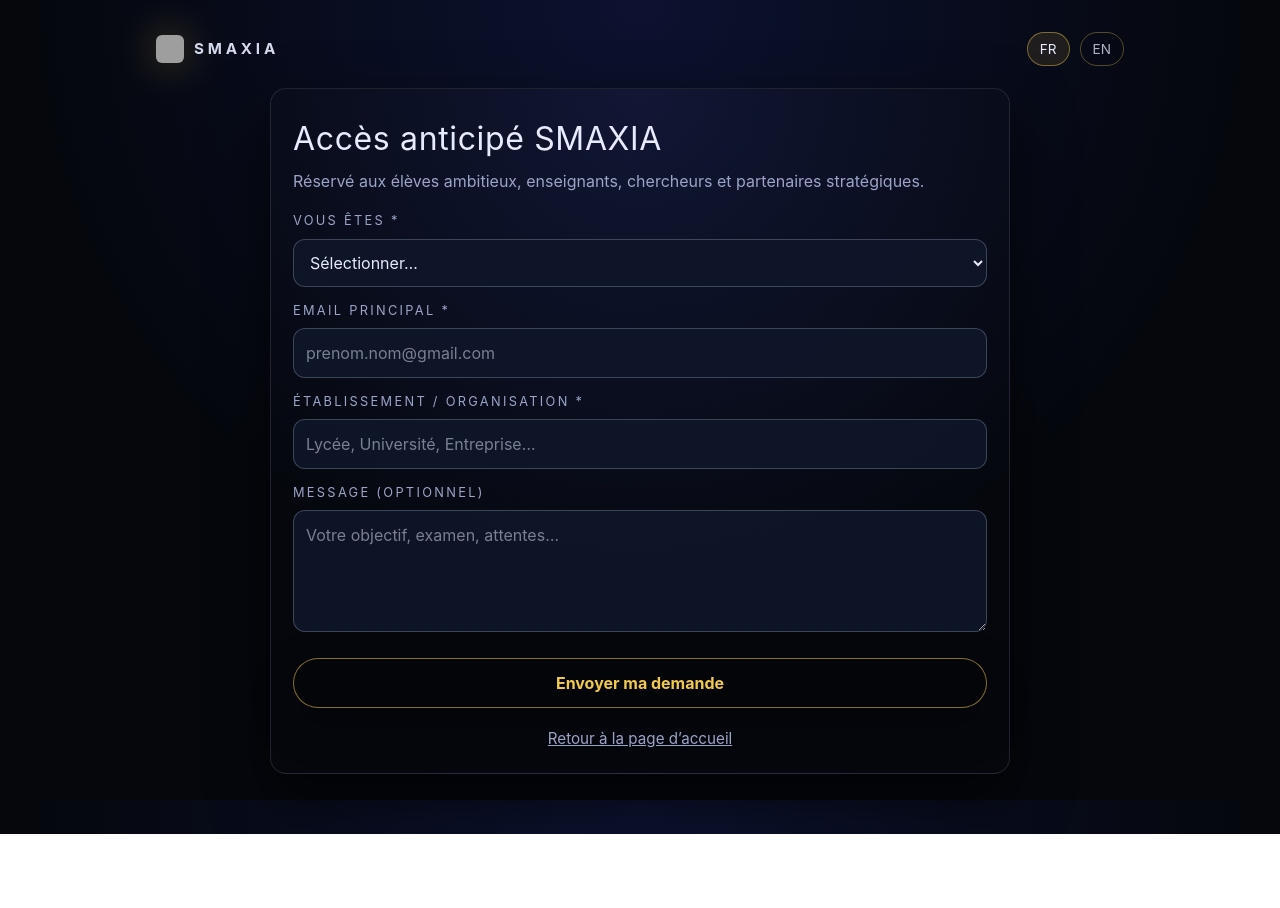
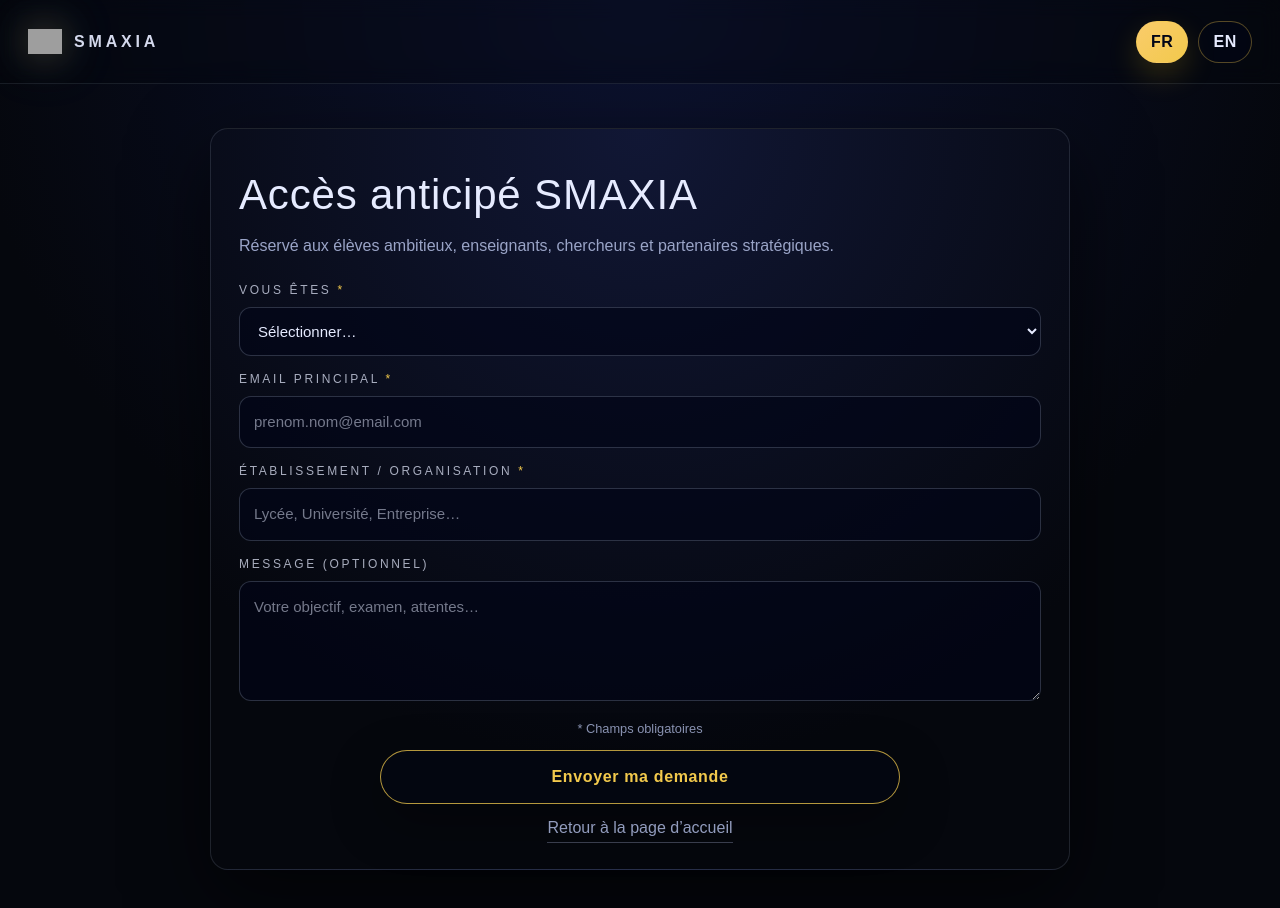
Before and after one commit to PlayCityImmersion/smaxia-frontend, a Next.js app: page /early-access in a window 1280 px wide. Shown: the top 908 px of the page. Before the commit the page ends 834 px from the top, so only its background shows below. Built offline with nearby package versions, Linux system fonts and the light colour scheme; grey boxes are pictures that could not be loaded.

Commit message:
Update early-access UI (premium) + submit via /api/early-access

```diff
--- a/app/early-access/page.tsx
+++ b/app/early-access/page.tsx
@@ -1,196 +1,478 @@
 "use client";
+
+import React, { useMemo, useState } from "react";
+import { useRouter } from "next/navigation";
+
+type Lang = "fr" | "en";
+
+type FormState = {
+  role: string;
+  email: string;
+  org: string;
+  message: string;
+};
+
 export default function EarlyAccessPage() {
+  const router = useRouter();
+  const [lang, setLang] = useState<Lang>("fr");
+  const [loading, setLoading] = useState(false);
+  const [error, setError] = useState<string>("");
+  const [state, setState] = useState<FormState>({
+    role: "",
+    email: "",
+    org: "",
+    message: "",
+  });
+
+  const t = useMemo(() => {
+    const FR = {
+      title: "Accès anticipé SMAXIA",
+      subtitle:
+        "Réservé aux élèves ambitieux, enseignants, chercheurs et partenaires stratégiques.",
+      youAre: "Vous êtes",
+      select: "Sélectionner…",
+      roles: {
+        student: "Élève / Étudiant",
+        parent: "Parent",
+        teacher: "Enseignant / Professeur",
+        school: "École / Institution",
+        other: "Autre",
+      },
+      email: "Email principal",
+      org: "Établissement / Organisation",
+      orgPh: "Lycée, Université, Entreprise…",
+      msg: "Message (optionnel)",
+      msgPh: "Votre objectif, examen, attentes…",
+      send: "Envoyer ma demande",
+      sending: "Envoi en cours…",
+      required: "* Champs obligatoires",
+      backHome: "Retour à la page d’accueil",
+      errors: {
+        required: "Merci de renseigner les champs obligatoires.",
+        invalidEmail: "Adresse email invalide.",
+        generic: "Impossible d’envoyer votre demande. Réessayez dans 30 secondes.",
+      },
+    };
+
+    const EN = {
+      title: "SMAXIA Early Access",
+      subtitle:
+        "Reserved for ambitious students, teachers, researchers and strategic partners.",
+      youAre: "You are",
+      select: "Select…",
+      roles: {
+        student: "Student",
+        parent: "Parent",
+        teacher: "Teacher / Professor",
+        school: "School / Institution",
+        other: "Other",
+      },
+      email: "Primary email",
+      org: "School / Organization",
+      orgPh: "High school, University, Company…",
+      msg: "Message (optional)",
+      msgPh: "Your goal, exam, expectations…",
+      send: "Submit my request",
+      sending: "Sending…",
+      required: "* Required fields",
+      backHome: "Back to homepage",
+      errors: {
+        required: "Please fill in the required fields.",
+        invalidEmail: "Invalid email address.",
+        generic: "Unable to submit your request. Please try again in 30 seconds.",
+      },
+    };
+
+    return lang === "fr" ? FR : EN;
+  }, [lang]);
+
+  const onChange =
+    (key: keyof FormState) =>
+    (e: React.ChangeEvent<HTMLInputElement | HTMLTextAreaElement | HTMLSelectElement>) => {
+      setError("");
+      setState((s) => ({ ...s, [key]: e.target.value }));
+    };
+
+  const isValidEmail = (email: string) => {
+    // simple + robust enough for frontend validation
+    return /^[^\s@]+@[^\s@]+\.[^\s@]+$/.test(email.trim());
+  };
+
+  const submit = async (e: React.FormEvent) => {
+    e.preventDefault();
+    setError("");
+
+    const role = state.role.trim();
+    const email = state.email.trim();
+    const org = state.org.trim();
+
+    if (!role || !email || !org) {
+      setError(t.errors.required);
+      return;
+    }
+    if (!isValidEmail(email)) {
+      setError(t.errors.invalidEmail);
+      return;
+    }
+
+    setLoading(true);
+    try {
+      const res = await fetch("/api/early-access", {
+        method: "POST",
+        headers: { "Content-Type": "application/json" },
+        // IMPORTANT: no mailto, no external action
+        body: JSON.stringify({
+          role,
+          email,
+          org,
+          message: state.message?.trim() || "",
+          lang,
+          pageUrl: typeof window !== "undefined" ? window.location.href : "",
+          ts: new Date().toISOString(),
+        }),
+      });
+
+      if (!res.ok) {
+        throw new Error(`HTTP ${res.status}`);
+      }
+
+      router.push("/early-access/success");
+    } catch (_err) {
+      setError(t.errors.generic);
+    } finally {
+      setLoading(false);
+    }
+  };
+
   return (
-    <>
-      <main className="wrap">
-        <header className="top">
+    <main className="page">
+      {/* Top bar */}
+      <header className="topbar">
         <div className="brand">
+          {/* Remplacez le src si votre logo est ailleurs */}
           <img className="logo" src="/smaxia-logo.png" alt="SMAXIA" />
-            <span className="name">SMAXIA</span>
+          <span className="brandName">SMAXIA</span>
         </div>
 
         <div className="lang">
-            <span className="pill active">FR</span>
-            <span className="pill">EN</span>
+          <button
+            type="button"
+            className={`langBtn ${lang === "fr" ? "active" : ""}`}
+            onClick={() => setLang("fr")}
+            aria-pressed={lang === "fr"}
+          >
+            FR
+          </button>
+          <button
+            type="button"
+            className={`langBtn ${lang === "en" ? "active" : ""}`}
+            onClick={() => setLang("en")}
+            aria-pressed={lang === "en"}
+          >
+            EN
+          </button>
         </div>
       </header>
 
-        <section className="card">
-          <h1>Accès anticipé SMAXIA</h1>
-          <p className="sub">
-            Réservé aux élèves ambitieux, enseignants, chercheurs et partenaires stratégiques.
-          </p>
+      <section className="wrap">
+        <div className="card">
+          <h1 className="title">{t.title}</h1>
+          <p className="subtitle">{t.subtitle}</p>
 
-          {/* FORMULAIRE : POST (aucun mailto) */}
-          <form
-            className="form"
-            action="https://formsubmit.co/alexis.zahbi@smaxia.com"
-            method="POST"
-          >
-            {/* Paramètres FormSubmit */}
-            <input type="hidden" name="_subject" value="SMAXIA — Nouvelle demande d’accès anticipé" />
-            <input type="hidden" name="_captcha" value="false" />
-            <input type="hidden" name="_template" value="table" />
-            <input type="hidden" name="_next" value="https://smaxia.com/early-access/success" />
-
-            <div className="field">
-              <label>VOUS ÊTES *</label>
-              <select name="profil" required defaultValue="">
-                <option value="" disabled>Sélectionner…</option>
-                <option value="Élève / Étudiant">Élève / Étudiant</option>
-                <option value="Parent">Parent</option>
-                <option value="Enseignant / Professeur">Enseignant / Professeur</option>
-                <option value="Chercheur">Chercheur</option>
-                <option value="Institution / Partenaire">Institution / Partenaire</option>
-                <option value="Autre">Autre</option>
+          <form className="form" onSubmit={submit} noValidate>
+            <div className="grid">
+              <div className="field full">
+                <label className="label">
+                  {t.youAre} <span className="req">*</span>
+                </label>
+                <select className="control" value={state.role} onChange={onChange("role")} required>
+                  <option value="">{t.select}</option>
+                  <option value="student">{t.roles.student}</option>
+                  <option value="parent">{t.roles.parent}</option>
+                  <option value="teacher">{t.roles.teacher}</option>
+                  <option value="school">{t.roles.school}</option>
+                  <option value="other">{t.roles.other}</option>
                 </select>
               </div>
 
-            <div className="field">
-              <label>EMAIL PRINCIPAL *</label>
-              <input type="email" name="email" required placeholder="prenom.nom@gmail.com" />
+              <div className="field full">
+                <label className="label">
+                  {t.email} <span className="req">*</span>
+                </label>
+                <input
+                  className="control"
+                  type="email"
+                  value={state.email}
+                  onChange={onChange("email")}
+                  placeholder="prenom.nom@email.com"
+                  autoComplete="email"
+                  required
+                />
               </div>
 
-            <div className="field">
-              <label>ÉTABLISSEMENT / ORGANISATION *</label>
-              <input type="text" name="organisation" required placeholder="Lycée, Université, Entreprise…" />
+              <div className="field full">
+                <label className="label">
+                  {t.org} <span className="req">*</span>
+                </label>
+                <input
+                  className="control"
+                  type="text"
+                  value={state.org}
+                  onChange={onChange("org")}
+                  placeholder={t.orgPh}
+                  autoComplete="organization"
+                  required
+                />
               </div>
 
-            <div className="field">
-              <label>MESSAGE (OPTIONNEL)</label>
-              <textarea name="message" rows={4} placeholder="Votre objectif, examen, attentes…" />
+              <div className="field full">
+                <label className="label">{t.msg}</label>
+                <textarea
+                  className="control textarea"
+                  value={state.message}
+                  onChange={onChange("message")}
+                  placeholder={t.msgPh}
+                />
+              </div>
             </div>
 
-            <button className="btn" type="submit">Envoyer ma demande</button>
+            {error ? (
+              <div className="alert" role="alert">
+                {error}
+              </div>
+            ) : null}
 
-            <a className="back" href="/">Retour à la page d’accueil</a>
+            <div className="footer">
+              <small className="hint">{t.required}</small>
+
+              <button className="submit" type="submit" disabled={loading}>
+                {loading ? t.sending : t.send}
+              </button>
+
+              <a className="back" href="/">
+                {t.backHome}
+              </a>
+            </div>
           </form>
+        </div>
       </section>
-      </main>
 
-      <style jsx global>{`
-        :root{
-          --bg:#05070d;
-          --panel:#070b1a;
-          --panel2:#0a0f1f;
-          --text:#e6ebff;
-          --muted:#9aa4c7;
-          --gold:#f2c94c;
-          --blue:#4da3ff;
-          --border: rgba(148,163,184,.18);
-        }
-        html,body{height:100%}
-        body{
-          margin:0;
-          font-family: Inter, "Segoe UI", Arial, sans-serif;
+      <style jsx>{`
+        .page {
+          min-height: 100vh;
           background: radial-gradient(circle at top, #0c1230 0%, #05070d 60%);
-          color: var(--text);
-        }
-        .wrap{
-          min-height:100vh;
-          padding: 22px 16px 60px;
-          display:flex;
-          flex-direction:column;
-          align-items:center;
-        }
-        .top{
-          width:min(980px, 100%);
-          display:flex;
-          align-items:center;
-          justify-content:space-between;
-          padding: 10px 6px 22px;
-        }
-        .brand{
-          display:flex; gap:10px; align-items:center;
-        }
-        .logo{
-          width:28px; height:28px; border-radius:6px;
-          object-fit:cover;
-          filter: drop-shadow(0 0 20px rgba(242,201,76,.35));
-        }
-        .name{
-          letter-spacing:.25em;
-          font-weight:700;
-          font-size:.95rem;
-          opacity:.92;
-        }
-        .lang{display:flex; gap:10px;}
-        .pill{
-          border:1px solid rgba(242,201,76,.45);
-          padding:6px 12px;
-          border-radius:999px;
-          font-size:.85rem;
-          opacity:.75;
-        }
-        .pill.active{
-          background: rgba(242,201,76,.10);
-          opacity:1;
+          color: #e6ebff;
         }
 
-        .card{
-          width:min(740px, 100%);
-          background: radial-gradient(circle at top, #111735 0%, #05070d 70%);
-          border:1px solid var(--border);
-          border-radius: 16px;
-          box-shadow: 0 24px 60px rgba(0,0,0,.65);
-          padding: 26px 22px 22px;
+        .topbar {
+          height: 84px;
+          display: flex;
+          align-items: center;
+          justify-content: space-between;
+          padding: 0 28px;
+          border-bottom: 1px solid rgba(148, 163, 184, 0.14);
+          backdrop-filter: blur(10px);
+          background: rgba(5, 7, 13, 0.35);
         }
-        h1{
-          margin:0 0 6px;
-          font-size: 2.0rem;
-          letter-spacing:.02em;
+
+        .brand {
+          display: flex;
+          align-items: center;
+          gap: 12px;
+          min-width: 180px;
         }
-        .sub{
-          margin:0 0 18px;
-          color: var(--muted);
+        .logo {
+          width: 34px;
+          height: 34px;
+          object-fit: contain;
+          filter: drop-shadow(0 0 18px rgba(242, 201, 76, 0.28))
+            drop-shadow(0 0 26px rgba(77, 163, 255, 0.18));
         }
-        .form{display:grid; gap:14px;}
-        .field label{
-          display:block;
-          font-size:.80rem;
-          letter-spacing:.18em;
-          color: var(--muted);
+        .brandName {
+          letter-spacing: 0.24em;
+          font-weight: 600;
+          opacity: 0.92;
+        }
+
+        .lang {
+          display: flex;
+          gap: 10px;
+          align-items: center;
+        }
+        .langBtn {
+          border: 1px solid rgba(242, 201, 76, 0.35);
+          background: rgba(2, 6, 23, 0.45);
+          color: #e6ebff;
+          padding: 8px 14px;
+          border-radius: 999px;
+          cursor: pointer;
+          font-weight: 600;
+          letter-spacing: 0.04em;
+          transition: transform 0.12s ease, background 0.12s ease, border-color 0.12s ease;
+        }
+        .langBtn:hover {
+          transform: translateY(-1px);
+          border-color: rgba(242, 201, 76, 0.6);
+        }
+        .langBtn.active {
+          background: linear-gradient(135deg, #facc6b, #f2c94c);
+          color: #020617;
+          border-color: transparent;
+          box-shadow: 0 12px 30px rgba(250, 204, 21, 0.18);
+        }
+
+        .wrap {
+          width: 100%;
+          padding: 44px 18px 56px;
+          display: flex;
+          justify-content: center;
+        }
+
+        .card {
+          width: 100%;
+          max-width: 860px;
+          border-radius: 18px;
+          padding: 34px 28px 26px;
+          background: radial-gradient(circle at top, #111735 0%, #05070d 74%);
+          border: 1px solid rgba(148, 163, 184, 0.18);
+          box-shadow: 0 28px 80px rgba(0, 0, 0, 0.6);
+        }
+
+        .title {
+          font-size: 42px;
           margin: 0 0 8px;
+          letter-spacing: 0.02em;
         }
-        input, select, textarea{
-          width:100%;
-          padding: 12px 12px;
+
+        .subtitle {
+          margin: 0 0 22px;
+          color: #9aa4c7;
+          max-width: 760px;
+          line-height: 1.55;
+        }
+
+        .form {
+          margin-top: 6px;
+        }
+
+        .grid {
+          display: grid;
+          grid-template-columns: 1fr;
+          gap: 14px;
+        }
+
+        .field {
+          display: flex;
+          flex-direction: column;
+          gap: 8px;
+        }
+
+        .label {
+          font-size: 12px;
+          letter-spacing: 0.22em;
+          text-transform: uppercase;
+          color: rgba(230, 235, 255, 0.72);
+        }
+
+        .req {
+          color: #f2c94c;
+        }
+
+        .control {
+          width: 100%;
+          padding: 14px 14px;
           border-radius: 12px;
-          border:1px solid rgba(148,163,184,.35);
-          background: rgba(15,23,42,.9);
-          color: var(--text);
-          outline:none;
-          font-size: 1rem;
+          border: 1px solid rgba(148, 163, 184, 0.28);
+          background: rgba(2, 6, 23, 0.65);
+          color: #e6ebff;
+          outline: none;
+          font-size: 15px;
+          transition: border-color 0.15s ease, box-shadow 0.15s ease, background 0.15s ease;
         }
-        input:focus, select:focus, textarea:focus{
-          border-color: var(--blue);
-          box-shadow: 0 0 0 1px rgba(77,163,255,.35);
-          background:#020617;
+
+        .control:focus {
+          border-color: rgba(77, 163, 255, 0.75);
+          box-shadow: 0 0 0 2px rgba(77, 163, 255, 0.18);
+          background: rgba(2, 6, 23, 0.88);
         }
-        textarea{resize:vertical; min-height:110px;}
-        .btn{
-          margin-top: 6px;
-          padding: 12px 18px;
+
+        .textarea {
+          min-height: 120px;
+          resize: vertical;
+        }
+
+        .alert {
+          margin-top: 14px;
+          padding: 12px 14px;
+          border-radius: 12px;
+          border: 1px solid rgba(239, 68, 68, 0.35);
+          background: rgba(239, 68, 68, 0.08);
+          color: rgba(255, 220, 220, 0.95);
+        }
+
+        .footer {
+          margin-top: 18px;
+          display: grid;
+          gap: 12px;
+          justify-items: center;
+        }
+
+        .hint {
+          color: rgba(154, 164, 199, 0.9);
+        }
+
+        .submit {
+          width: 100%;
+          max-width: 520px;
+          padding: 14px 22px;
           border-radius: 999px;
-          border: 1px solid rgba(242,201,76,.55);
-          background: rgba(0,0,0,.25);
-          color: var(--gold);
+          border: 1px solid rgba(242, 201, 76, 0.75);
+          background: rgba(2, 6, 23, 0.35);
+          color: #f2c94c;
           font-weight: 700;
-          cursor:pointer;
-          box-shadow: 0 16px 40px rgba(0,0,0,.35);
+          letter-spacing: 0.04em;
+          cursor: pointer;
+          box-shadow: 0 18px 50px rgba(0, 0, 0, 0.35);
+          transition: transform 0.12s ease, box-shadow 0.12s ease, background 0.12s ease,
+            color 0.12s ease;
         }
-        .btn:hover{
-          filter: brightness(1.05);
+
+        .submit:hover {
           transform: translateY(-1px);
+          background: rgba(242, 201, 76, 0.08);
+          box-shadow: 0 24px 65px rgba(0, 0, 0, 0.45);
         }
-        .back{
-          text-align:center;
-          color: var(--muted);
-          text-decoration: underline;
-          font-size: .95rem;
-          padding-top: 6px;
+
+        .submit:disabled {
+          opacity: 0.6;
+          cursor: not-allowed;
+          transform: none;
+        }
+
+        .back {
+          color: rgba(154, 164, 199, 0.95);
+          text-decoration: none;
+          border-bottom: 1px solid rgba(154, 164, 199, 0.35);
+          padding-bottom: 2px;
+        }
+
+        .back:hover {
+          border-bottom-color: rgba(242, 201, 76, 0.55);
+          color: rgba(230, 235, 255, 0.95);
+        }
+
+        @media (max-width: 768px) {
+          .topbar {
+            padding: 0 16px;
+          }
+          .card {
+            padding: 26px 18px 22px;
+          }
+          .title {
+            font-size: 34px;
+          }
         }
       `}</style>
-    </>
+    </main>
   );
 }
```
Lines whose indentation alone changed are shown as unchanged.
